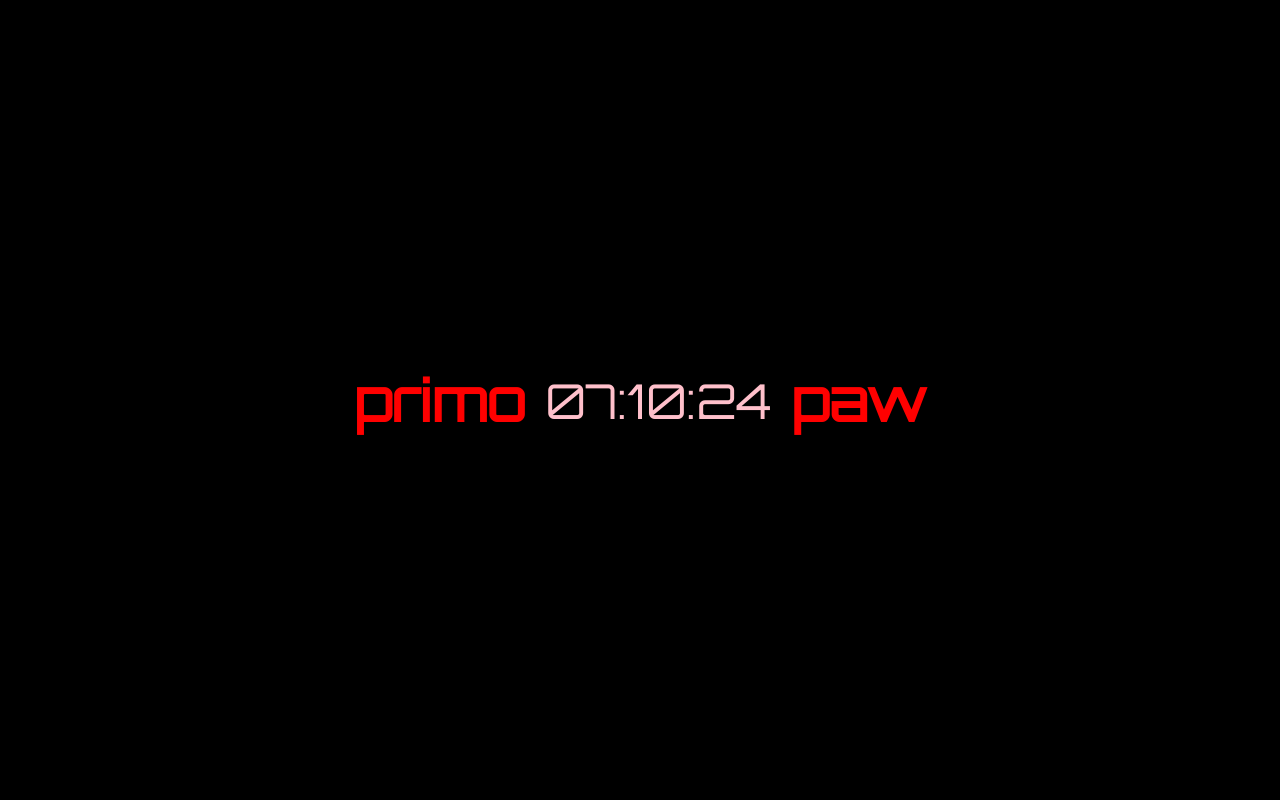
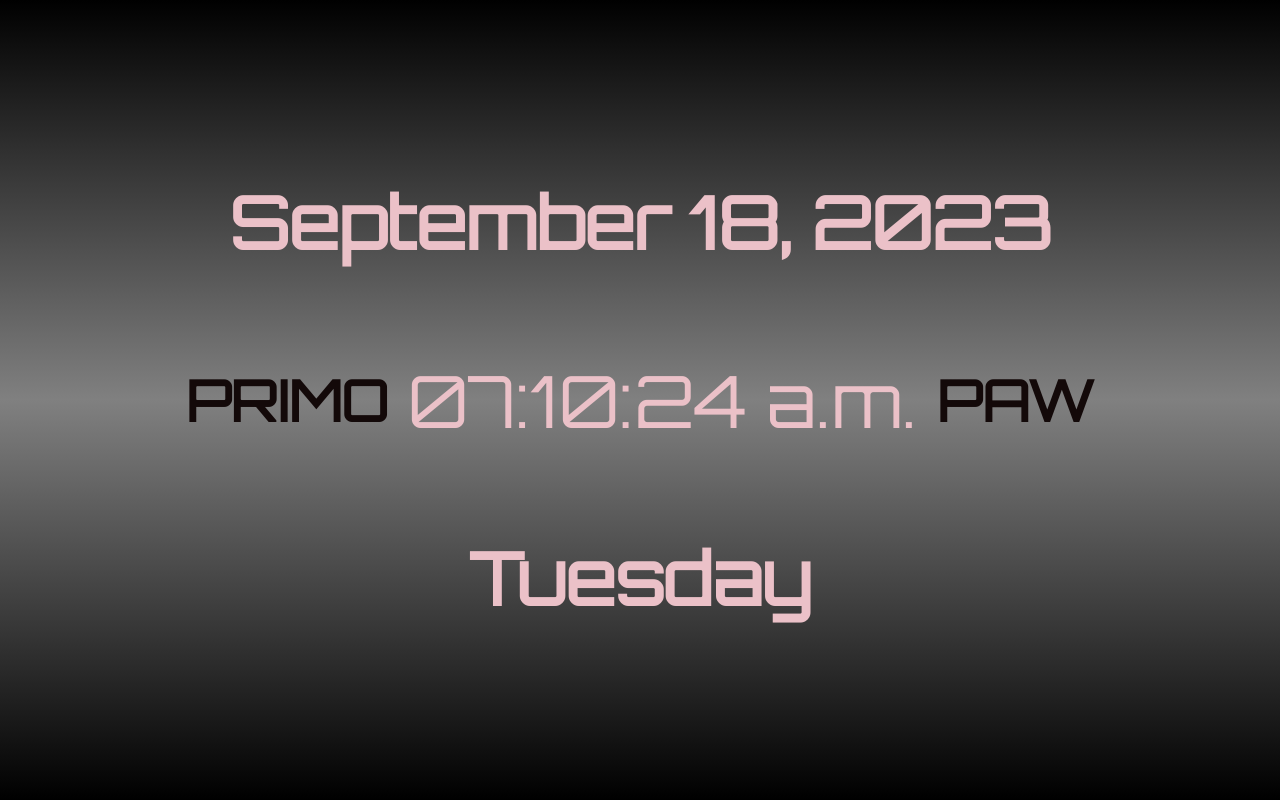
Before and after one commit to primopaw/hello-world, a plain HTML site: page index.html in a window 1280 px wide. Drawn offline with Linux system fonts and the light colour scheme.

Commit message:
new revision

```diff
--- a/css/main.css
+++ b/css/main.css
@@ -3,19 +3,26 @@
   margin: 0;
 }
 
-p,h3 {
+p,h3,h2 {
   font-family: 'Orbitron', sans-serif;
   padding-left: 10px;
   padding-right: 10px;
-  color: pink;
+  color: rgb(235, 193, 200);
+}
+
+p{
+
+font-size: 1.5em;
+}
+
+h2 {
+  color: rgb(235, 193, 200);
 }
 
 h3 {
-  color: red;
+  color: rgb(19, 9, 9);
 }
-body {
-  background-color: black;
-}
+
 .container {
   display: flex;
   position: absolute;
@@ -24,18 +31,41 @@ body {
   justify-content: center;
   bottom: 0;
   top: 0;
+  background-image: linear-gradient(black,grey,black);
+  flex-direction: column;
 }
 
-.cont2 {
+.date {
   display: flex;
   height: 100%;
-  justify-content: baseline;
+  justify-content: center;
+  align-items: flex-end;
+}
+.timecont {
+  display: flex;
+  height: 100%;
+  justify-content: center;
   align-items: center;
 }
+.day {
+  display: flex;
+  height: 100%;
+  justify-content: center;
+  align-items: flex-start;
+}
 
-@media screen and (max-width: 768px) {
-  .cont2 {
+
+@media screen and (max-width: 1000px) {
+  .timecont {
     flex-direction: column;
     justify-content: center;
   }
+  h2 {
+    font-size: 0.8em;
+  }
+
+  p{
+
+    font-size: 1em;
+  }
 }
--- a/index.html
+++ b/index.html
@@ -13,11 +13,21 @@
 </head>
 <body>
   <div class="container">
-    <div class="cont2">
-      <h3>primo</h3>
+
+    <div class="date">
+      <h2 class="date-date">primo</h2>
+    </div>
+
+    <div class="timecont">
+      <h3>PRIMO</h3>
       <p class="time"></p>
-      <h3>paw</h3>
+      <h3>PAW</h3>
     </div>
+
+    <div class="day">
+      <h2 class="dayOfWeek"></h2>
+    </div>
+
   </div>
   <script src="js/test.js"></script>
 </body>
--- a/js/test.js
+++ b/js/test.js
@@ -3,7 +3,9 @@ function getTime() {
     let hour = date.getHours();
     let minute = date.getMinutes();
     let second = date.getSeconds();
+    let ampm;
 
+    ampm = hour > 12 ? "p.m." : "a.m.";
     // Format hour to 12-hour format
     hour = hour % 12;
     hour = hour === 0 ? 12 : hour;
@@ -14,12 +16,56 @@ function getTime() {
     second = second < 10 ? "0" + second : second;
 
     // Return formatted time string
-    return hour + ":" + minute + ":" + second;
+    return hour + ":" + minute + ":" + second + " " + ampm;
+  }
+
+  function getDayOfWeek() {
+    const date = new Date();
+    const dayOfWeek = date.getDay();
+    const arrDayOfWeek = [
+      "Sunday",
+      "Monday",
+      "Tuesday",
+      "Wednesday",
+      "Thursday",
+      "Friday",
+      "Saturday"
+    ];
+    return arrDayOfWeek[dayOfWeek];
+  }
+
+  function getDateOfYear() {
+    const date = new Date();
+    const month = date.getMonth();
+    const day = date.getDate();
+    const year = date.getFullYear();
+
+    const arrMonth = [
+      "January",
+      "February",
+      "March",
+      "September",
+      "May",
+      "June",
+      "July",
+      "August",
+      "September",
+      "October",
+      "November",
+      "December"
+    ]
+
+    return `${arrMonth[month]} ${day}, ${year}`;
   }
 
   function displayTime() {
     const time = document.getElementsByClassName("time");
+    const dayOfWeek = document.getElementsByClassName("dayOfWeek");
+    const dateOfYear = document.getElementsByClassName("date-date");
+
     time[0].innerHTML = getTime();
+    dayOfWeek[0].innerHTML = getDayOfWeek();
+    dateOfYear[0].innerHTML = getDateOfYear();
   }
 
   displayTime();
```
Also changed, not shown: assets/favicon.ico (added).
